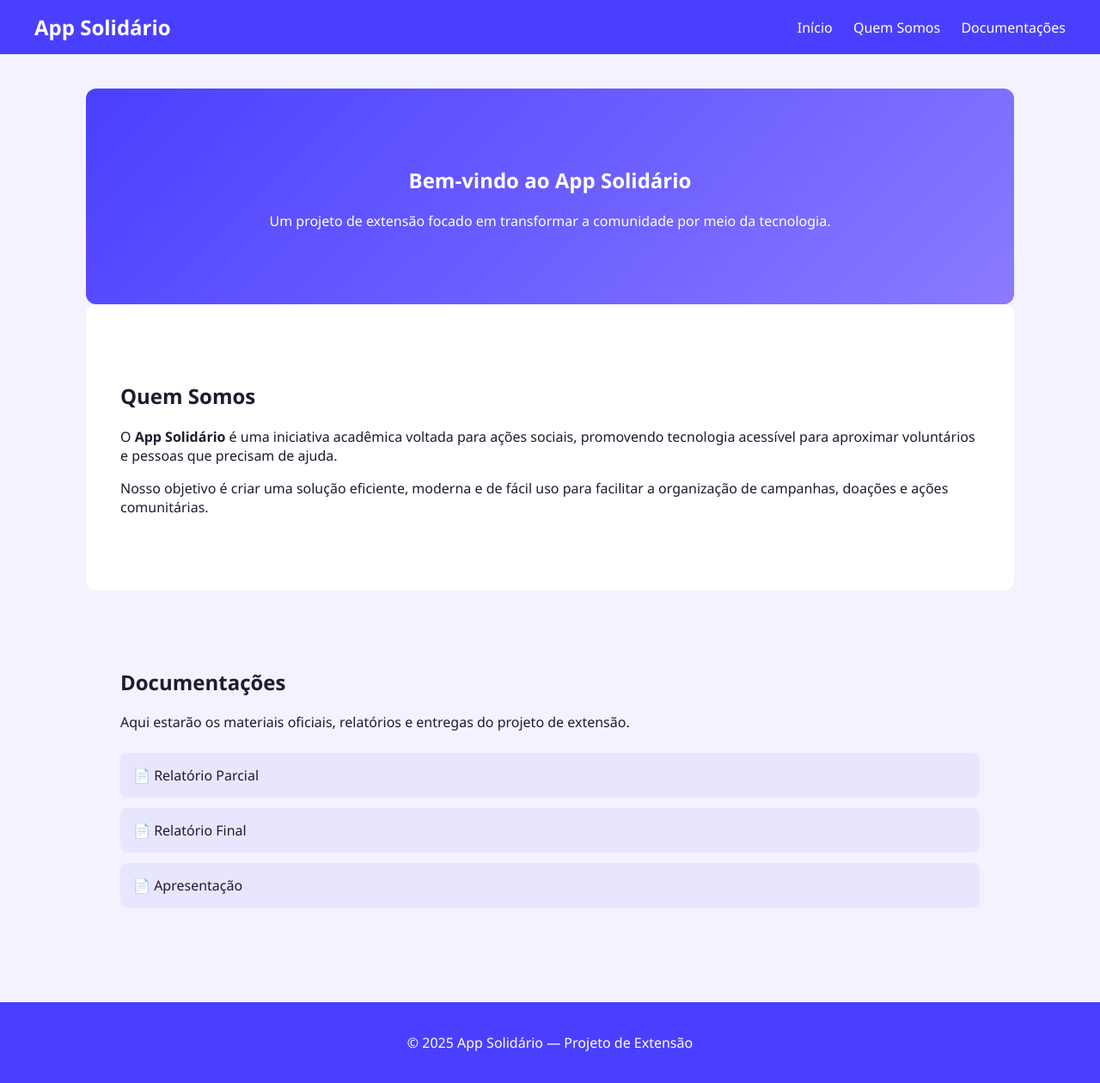
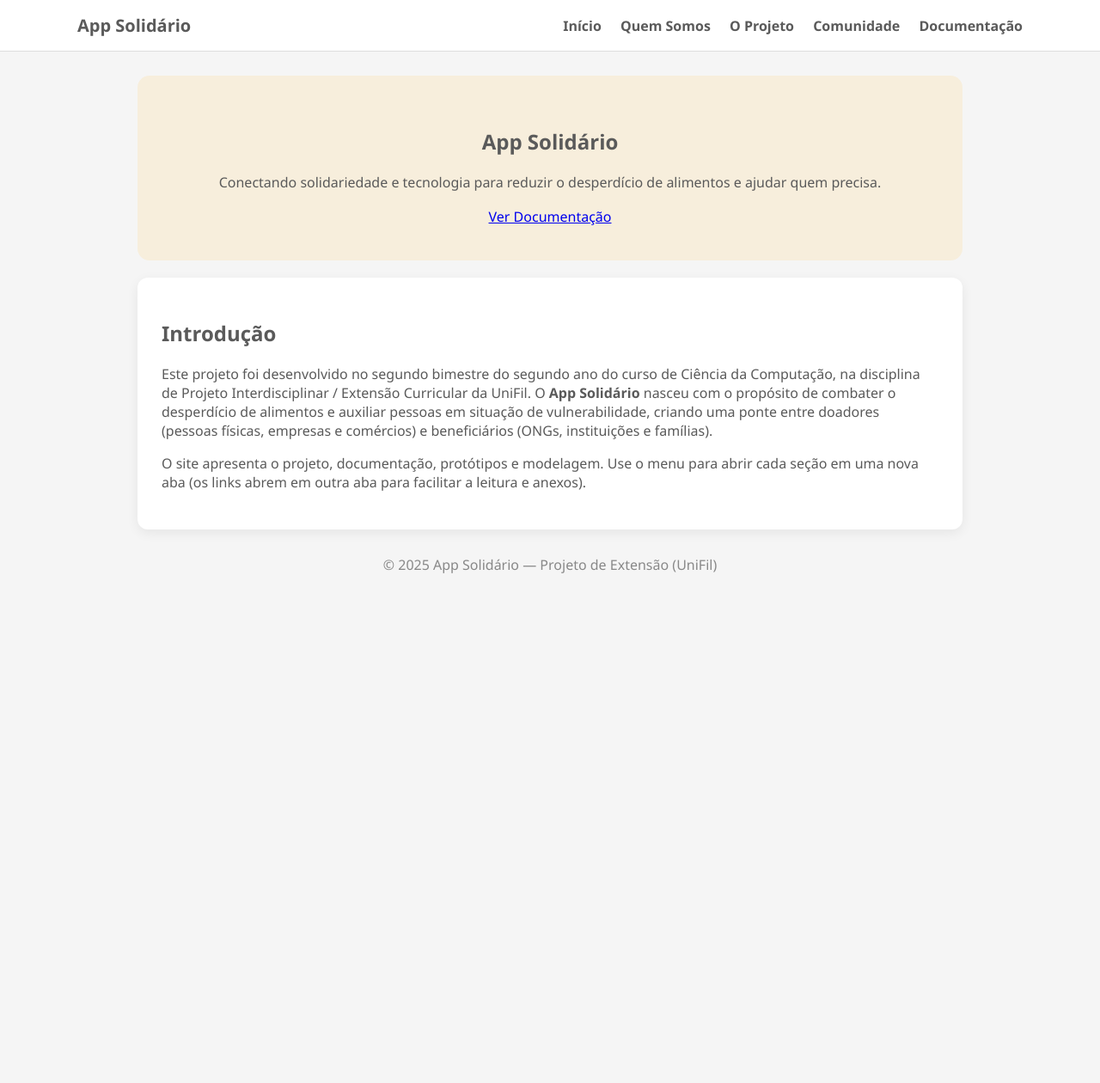
Before and after one commit to alexandrebompan/alexandrebompan.github.io, a plain HTML site: page index.html in a window 1280 px wide. Shown: the whole page at 86% size. After the commit the page ends 800 px from the top, so only its background shows below. Drawn offline with Linux system fonts and the light colour scheme.

Commit message:
Atualização para uma versão melhorada do portfólio

```diff
--- a/index.html
+++ b/index.html
@@ -1,57 +1,40 @@
-<!DOCTYPE html>
+<!doctype html>
 <html lang="pt-BR">
 <head>
-    <meta charset="UTF-8">
-    <meta name="viewport" content="width=device-width, initial-scale=1.0">
-    <title>App Solidário — Portfólio</title>
+<meta charset="utf-8"/>
+<meta name="viewport" content="width=device-width,initial-scale=1"/>
+<title>App Solidário — Início</title>
 <link rel="stylesheet" href="style.css">
 </head>
-
 <body>
 <header>
+  <div class="header-container">
     <div class="logo">App Solidário</div>
     <nav>
-            <a href="#inicio">Início</a>
-            <a href="#quem-somos">Quem Somos</a>
-            <a href="#documentacoes">Documentações</a>
+      <a href="index.html">Início</a>
+      <a href="quem-somos.html" target="_blank">Quem Somos</a>
+      <a href="projeto.html" target="_blank">O Projeto</a>
+      <a href="comunidade.html" target="_blank">Comunidade</a>
+      <a href="documentacao.html" target="_blank">Documentação</a>
     </nav>
+  </div>
 </header>
 
-    <!-- Seção Início -->
-    <section id="inicio" class="section hero">
-        <h1>Bem-vindo ao App Solidário</h1>
-        <p>Um projeto de extensão focado em transformar a comunidade por meio da tecnologia.</p>
+<main class="container">
+  <section class="hero">
+    <h1>App Solidário</h1>
+    <p>Conectando solidariedade e tecnologia para reduzir o desperdício de alimentos e ajudar quem precisa.</p>
+    <div style="margin-top:18px"><a class="button" href="documentacao.html" target="_blank">Ver Documentação</a></div>
   </section>
 
-    <!-- Seção Quem Somos -->
-    <section id="quem-somos" class="section light">
-        <h2>Quem Somos</h2>
-        <p>
-            O <strong>App Solidário</strong> é uma iniciativa acadêmica voltada para ações sociais,
-            promovendo tecnologia acessível para aproximar voluntários e pessoas que precisam de ajuda.
-        </p>
-        <p>
-            Nosso objetivo é criar uma solução eficiente, moderna e de fácil uso para facilitar a organização
-            de campanhas, doações e ações comunitárias.
-        </p>
+  <section class="section">
+    <h2>Introdução</h2>
+    <p>Este projeto foi desenvolvido no segundo bimestre do segundo ano do curso de Ciência da Computação, na disciplina de Projeto Interdisciplinar / Extensão Curricular da UniFil. O <strong>App Solidário</strong> nasceu com o propósito de combater o desperdício de alimentos e auxiliar pessoas em situação de vulnerabilidade, criando uma ponte entre doadores (pessoas físicas, empresas e comércios) e beneficiários (ONGs, instituições e famílias).</p>
+    <p>O site apresenta o projeto, documentação, protótipos e modelagem. Use o menu para abrir cada seção em uma nova aba (os links abrem em outra aba para facilitar a leitura e anexos).</p>
   </section>
+</main>
 
-    <!-- Seção Documentações -->
-    <section id="documentacoes" class="section">
-        <h2>Documentações</h2>
-        <p>Aqui estarão os materiais oficiais, relatórios e entregas do projeto de extensão.</p>
-
-        <div class="docs-list">
-            <a class="doc-item" href="#" target="_blank">📄 Relatório Parcial</a>
-            <a class="doc-item" href="#" target="_blank">📄 Relatório Final</a>
-            <a class="doc-item" href="#" target="_blank">📄 Apresentação</a>
-        </div>
-    </section>
-
-    <footer>
-        <p>© 2025 App Solidário — Projeto de Extensão</p>
-    </footer>
-
+<footer>© 2025 App Solidário — Projeto de Extensão (UniFil)</footer>
 <script src="script.js"></script>
 </body>
 </html>
--- a/script.js
+++ b/script.js
@@ -1,11 +1 @@
-// Smooth scroll dos links do menu
-document.querySelectorAll("nav a").forEach(link => {
-    link.addEventListener("click", e => {
-        e.preventDefault();
-        const target = document.querySelector(link.getAttribute("href"));
-        window.scrollTo({
-            top: target.offsetTop - 70,
-            behavior: "smooth"
-        });
-    });
-});
+console.log('Loaded');
--- a/style.css
+++ b/style.css
@@ -1,83 +1,12 @@
-/* Fonte e reset */
-body {
-    margin: 0;
-    font-family: "Segoe UI", sans-serif;
-    background: #f4f2ff;
-    color: #1e1b2e;
-}
-
-/* HEADER */
-header {
-    display: flex;
-    justify-content: space-between;
-    align-items: center;
-    padding: 15px 40px;
-    background: #4b3fff; /* azul roxo */
-    color: #fff;
-    position: sticky;
-    top: 0;
-    z-index: 10;
-}
-
-header .logo {
-    font-size: 1.5rem;
-    font-weight: bold;
-}
-
-header nav a {
-    margin-left: 20px;
-    color: #ffffff;
-    text-decoration: none;
-    font-weight: 500;
-}
-
-/* Seções */
-.section {
-    padding: 70px 40px;
-    max-width: 1000px;
-    margin: auto;
-}
-
-.hero {
-    text-align: center;
-    background: linear-gradient(135deg, #4b3fff, #8a7bff);
-    color: white;
-    border-radius: 12px;
-    margin-top: 40px;
-}
-
-.light {
-    background: white;
-    border-radius: 12px;
-}
-
-/* Documentações */
-.docs-list {
-    display: flex;
-    flex-direction: column;
-    gap: 12px;
-    margin-top: 25px;
-}
-
-.doc-item {
-    background: #e8e6ff;
-    padding: 15px;
-    border-radius: 8px;
-    text-decoration: none;
-    color: #1e1b2e;
-    font-weight: 500;
-    transition: 0.2s;
-}
-
-.doc-item:hover {
-    background: #d4cffc;
-}
-
-/* Rodapé */
-footer {
-    text-align: center;
-    padding: 20px;
-    margin-top: 40px;
-    background: #4b3fff;
-    color: #fff;
-}
+:root{--orange:#C95510;--beige:#F7EEDC;--bg:#f5f5f5;--muted:#5A5A5A;--card:#fff;}
+*{box-sizing:border-box}body{margin:0;font-family:Segoe UI;background:var(--bg);color:var(--muted);}
+header{background:var(--card);padding:16px;border-bottom:1px solid #ddd;position:sticky;top:0;z-index:10;}
+.header-container{max-width:1100px;margin:auto;display:flex;justify-content:space-between;align-items:center;}
+.logo{font-weight:700;color:var(--muted);font-size:1.25rem}
+nav a{margin-left:18px;text-decoration:none;color:var(--muted);font-weight:600}
+.container{max-width:1000px;margin:28px auto;padding:0 20px}
+.hero{background:var(--beige);padding:40px;border-radius:14px;text-align:center}
+.section{background:var(--card);padding:28px;border-radius:12px;margin-top:20px;box-shadow:0 4px 14px #0001}
+.avatar{width:120px;height:120px;border-radius:50%;background:#eee;display:flex;align-items:center;justify-content:center;margin:auto;overflow:hidden}
+.placeholder{height:200px;border-radius:10px;background:#faf7f0;border:1px dashed #e6dfc9;display:flex;align-items:center;justify-content:center;color:#b8a98e;margin-top:12px}
+footer{text-align:center;margin:30px;color:#888}
```
Also changed, not shown: comunidade.html (added, +43 -0 lines), documentacao.html (added, +100 -0 lines), projeto.html (added, +41 -0 lines), quem-somos.html (added, +46 -0 lines), avatar.svg (added), img/DER extensão.png (added), img/diagrama de caso de uso.png (added), img/mapa de doações.jpg (added), img/tela boas vindas.jpg (added), img/tela de cadastro.jpg (added), img/tela de histórico de doaçÕes.jpg (added), img/tela de notificações.jpg (added), img/tela de nova doação.jpg (added), img/tela do perfil do usuario.jpg (added), 1 other file. Lines whose indentation alone changed are shown as unchanged.
